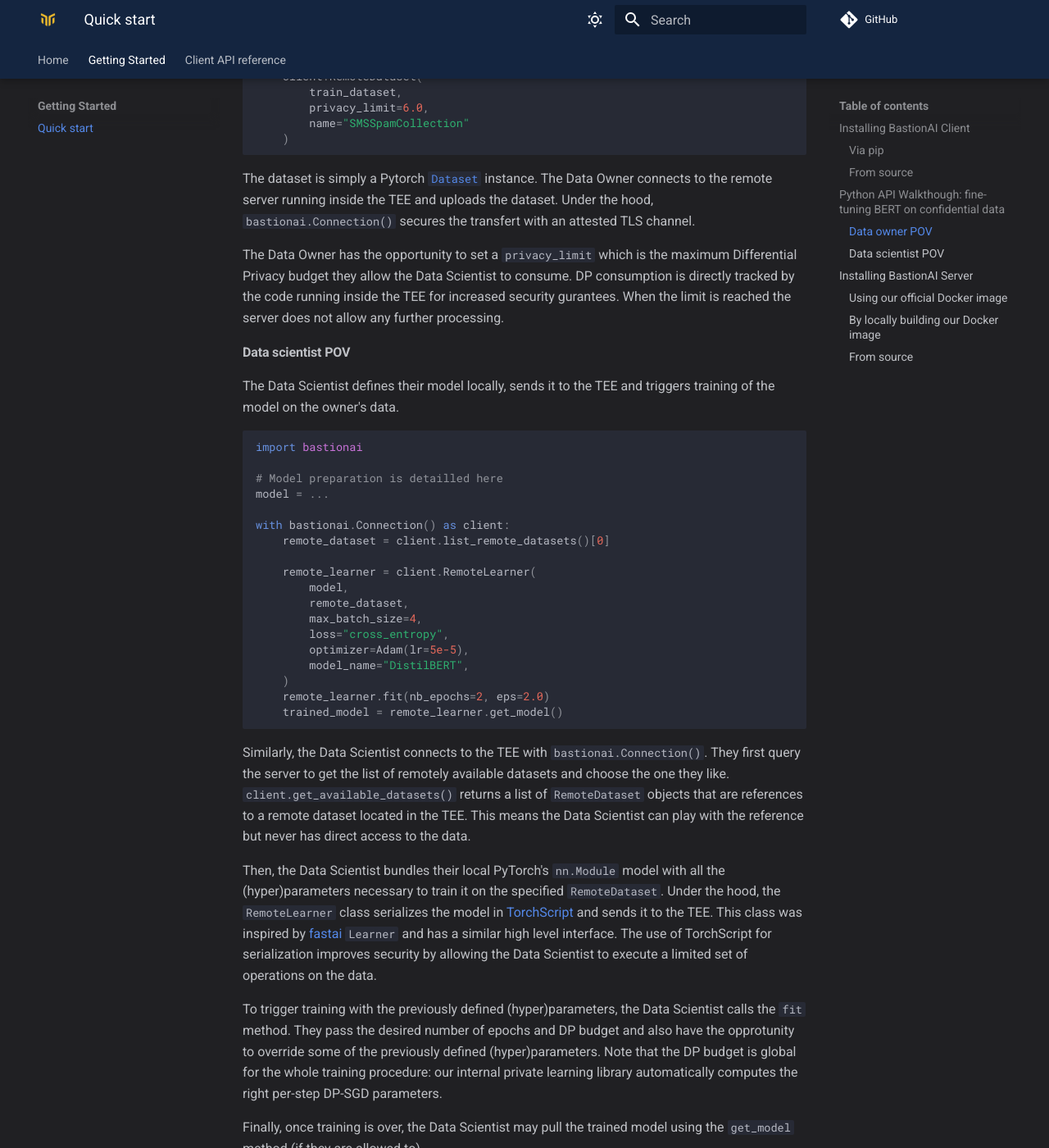
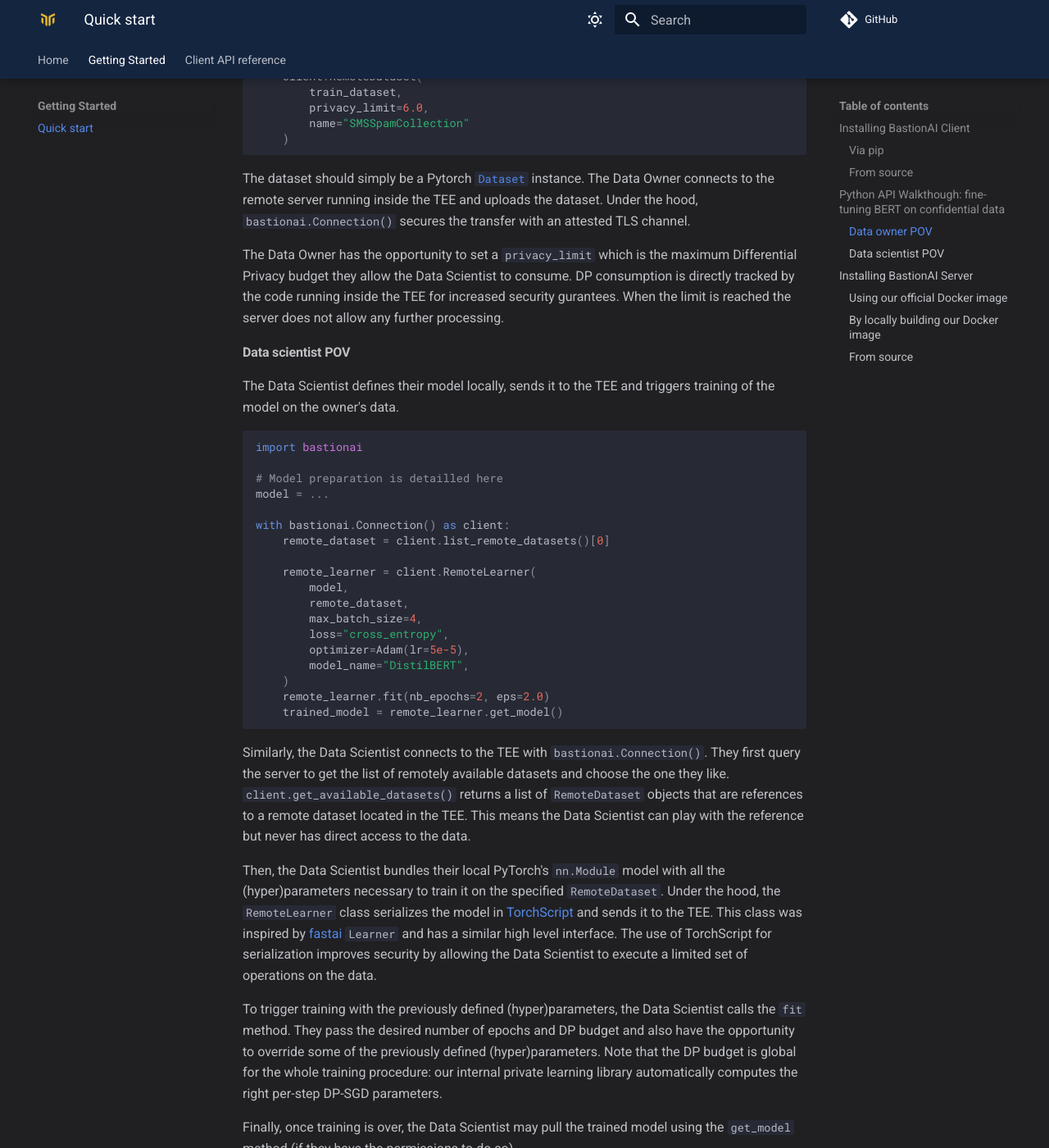
Before and after one commit to mithril-security/bastionlab, an MkDocs documentation site: the page built from docs/getting-started/quick-start.md, in a window 1280 px wide and 1400 px high, scrolled down 1016 px. Shown: the whole window at 82% size. Built offline with MkDocs 1.6.1 and Material for MkDocs 9.7.7, drawn with Linux system fonts in a browser that asks for light colours; comment, search, counter and statistics services are not loaded; some of the changed text lies outside the part shown.

Commit message:
Update quick-start.md

````diff
--- a/docs/getting-started/quick-start.md
+++ b/docs/getting-started/quick-start.md
@@ -44,7 +44,7 @@
     )
 ```
 
-The dataset is simply a Pytorch [`Dataset`](https://pytorch.org/vision/stable/datasets.html) instance. The Data Owner connects to the remote server running inside the TEE and uploads the dataset. Under the hood, `bastionai.Connection()` secures the transfert with an attested TLS channel.
+The dataset should simply be a Pytorch [`Dataset`](https://pytorch.org/vision/stable/datasets.html) instance. The Data Owner connects to the remote server running inside the TEE and uploads the dataset. Under the hood, `bastionai.Connection()` secures the transfer with an attested TLS channel.
 
 The Data Owner has the opportunity to set a `privacy_limit` which is the maximum Differential Privacy budget they allow the Data Scientist to consume. DP consumption is directly tracked by the code running inside the TEE for increased security gurantees. When the limit is reached the server does not allow any further processing.
 
@@ -77,15 +77,16 @@
 
 Then, the Data Scientist bundles their local PyTorch's `nn.Module` model with all the (hyper)parameters necessary to train it on the specified `RemoteDataset`. Under the hood, the `RemoteLearner` class serializes the model in [TorchScript](https://pytorch.org/docs/stable/jit.html) and sends it to the TEE. This class was inspired by [fastai](https://docs.fast.ai/) `Learner` and has a similar high level interface. The use of TorchScript for serialization improves security by allowing the Data Scientist to execute a limited set of operations on the data.
 
-To trigger training with the previously defined (hyper)parameters, the Data Scientist calls the `fit` method. They pass the desired number of epochs and DP budget and also have the opprotunity to override some of the previously defined (hyper)parameters. Note that the DP budget is global for the whole training procedure: our internal private learning library automatically computes the right per-step DP-SGD parameters.
+To trigger training with the previously defined (hyper)parameters, the Data Scientist calls the `fit` method. They pass the desired number of epochs and DP budget and also have the opportunity to override some of the previously defined (hyper)parameters. Note that the DP budget is global for the whole training procedure: our internal private learning library automatically computes the right per-step DP-SGD parameters.
 
-Finally, once training is over, the Data Scientist may pull the trained model using the `get_model` method (if they are allowed to).
+Finally, once training is over, the Data Scientist may pull the trained model using the `get_model` method (if they have the permissions to do so).
 
 ## Installing BastionAI Server
 
 ### Using our official Docker image
 
 ```
+docker pull mithrilsecuritysas/bastionai
 docker run -p 50051:50051 -d mithrilsecuritysas/bastionai:latest
 ```
 
````
